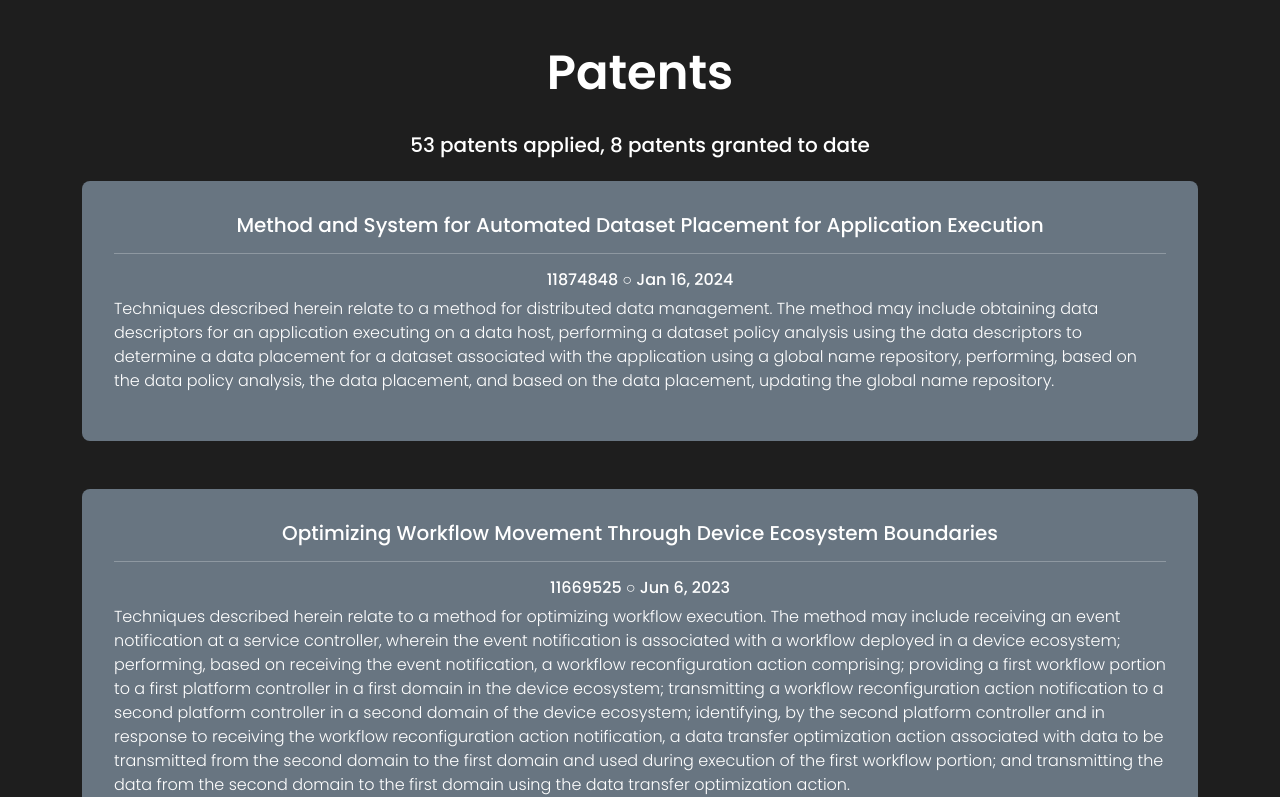
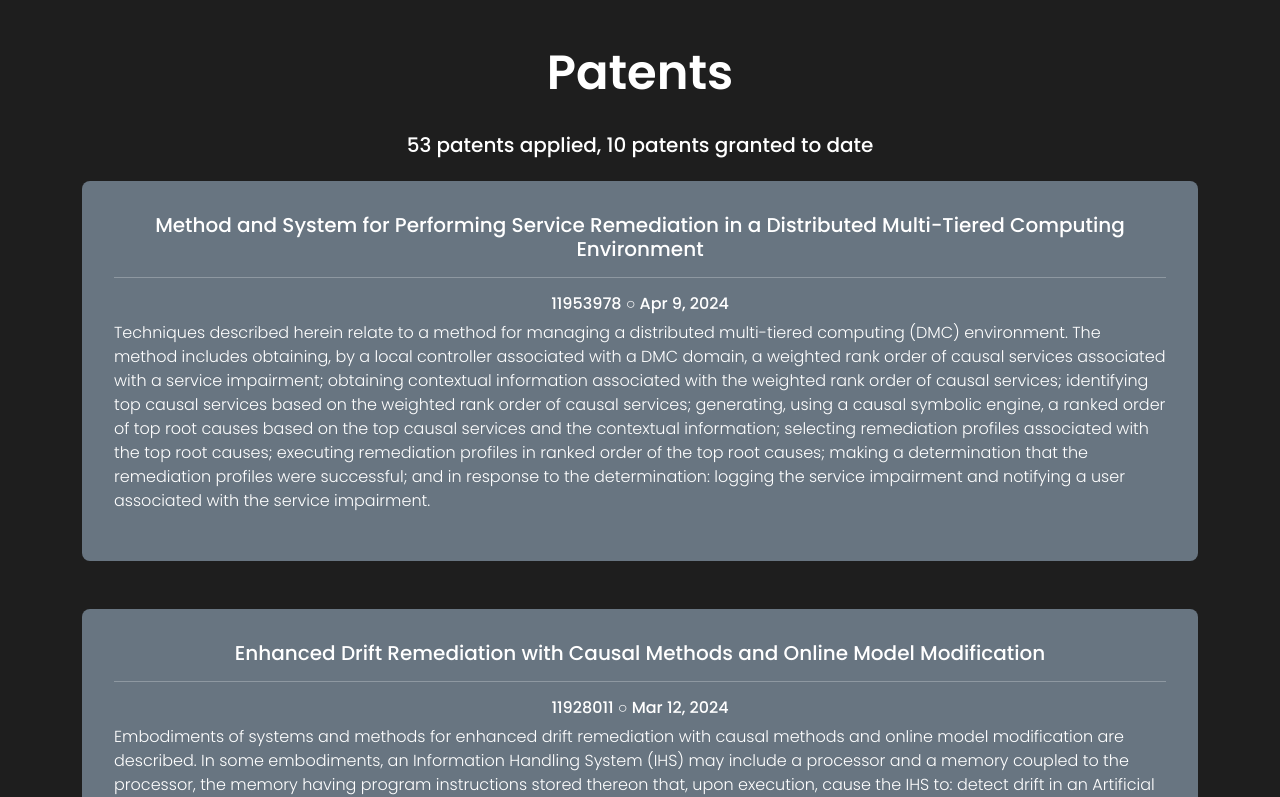
Before and after one commit to nicolewhitee/jw-portfolio, a React (Create React App) app: page / in a window 1280 px wide. Shown: the part 4040-4837 px from the top of the page. Built offline with nearby package versions, Linux system fonts and the light colour scheme.

Commit message:
Swap edge compute and sw arch logos and update patents

```diff
--- a/src/components/Patents/patents.js
+++ b/src/components/Patents/patents.js
@@ -15,7 +15,7 @@ const Patents = () => {
         <>
             <section id='patents'>
                 <div className="headerTitle" aria-level="1" role="heading">Patents</div>
-                <div className="h5 mb-4">53 patents applied, 8 patents granted to date</div>
+                <div className="h5 mb-4">53 patents applied, 10 patents granted to date</div>
                 <div className="container">
                     <div className="row display-flex g-5">
                         {patentsArray.slice(0, next).map((patent, index) => {
--- a/src/components/Patents/patentsArray.js
+++ b/src/components/Patents/patentsArray.js
@@ -1,24 +1,33 @@
 const patentsArray = [
+    {
+        title: 'Method and System for Performing Service Remediation in a Distributed Multi-Tiered Computing Environment',
+        patentId: '11953978',
+        dateIssued: 'Apr 9, 2024',
+        description: 'Techniques described herein relate to a method for manag­ing a distributed multi-tiered computing (DMC) environ­ment. The method includes obtaining, by a local controller associated with a DMC domain, a weighted rank order of causal services associated with a service impairment; obtain­ing contextual information associated with the weighted rank order of causal services; identifying top causal services based on the weighted rank order of causal services; gen­erating, using a causal symbolic engine, a ranked order of top root causes based on the top causal services and the contextual information; selecting remediation profiles asso­ciated with the top root causes; executing remediation profiles in ranked order of the top root causes; making a determination that the remediation profiles were successful; and in response to the determination: logging the service impairment and notifying a user associated with the service impairment.'
+    },
+    {
+        title: 'Enhanced Drift Remediation with Causal Methods and Online Model Modification',
+        patentId: '11928011',
+        dateIssued: 'Mar 12, 2024',
+        description: 'Embodiments of systems and methods for enhanced drift remediation with causal methods and online model modification are described. In some embodiments, an Information Handling System (IHS) may include a processor and a memory coupled to the processor, the memory having program instructions stored thereon that, upon execution, cause the IHS to: detect drift in an Artificial Intelligence (AI) or Machine Learning (ML) model configured to make a prediction or a causal reasoning graphical or structural inference based upon input data, identify a root cause of the drift, and tag the input data with an indication of the root cause.'
+    },
     {
         title: 'Method and System for Automated Dataset Placement for Application Execution',
         patentId: '11874848',
         dateIssued: 'Jan 16, 2024',
         description: 'Techniques described herein relate to a method for distributed data management. The method may include obtaining data descriptors for an application executing on a data host, performing a dataset policy analysis using the data descriptors to determine a data placement for a dataset associated with the application using a global name repository, performing, based on the data policy analysis, the data placement, and based on the data placement, updating the global name repository.',
-        cardStyle: 'patentCardLightBlue'
     },
     {
         title: 'Optimizing Workflow Movement Through Device Ecosystem Boundaries',
         patentId: '11669525',
         dateIssued: 'Jun 6, 2023',
         description: 'Techniques described herein relate to a method for ­optimizing workflow execution. The method may include receiving an event notification at a service controller, wherein the event notification is associated with a workflow deployed in a device ecosystem; performing, based on receiving the event notification, a workflow reconfiguration action com­prising; providing a first workflow portion to a first platform controller in a first domain in the device ecosystem; trans­mitting a workflow reconfiguration action notification to a second platform controller in a second domain of the device ecosystem; identifying, by the second platform controller and in response to receiving the workflow reconfiguration action notification, a data transfer optimization action asso­ciated with data to be transmitted from the second domain to the first domain and used during execution of the first workflow portion; and transmitting the data from the second domain to the first domain using the data transfer optimi­zation action.',
-        cardStyle: 'patentCardLightBlue'
     },
     {
         title: 'Continuous Integration and Continuous Delivery Pipeline Data for Workflow Deployment',
         patentId: '11669315',
         dateIssued: 'Jun 6, 2023',
         description: 'Techniques described herein relate to a method for using pipeline data for deploying workflows. The method may include determining that a pipeline testing trigger occurred for a workflow; decomposing a pipeline testing manifest of the workflow; generating a testing execution plan using the decomposed workflow; adding instrumentation to the testing execution plan; determining that the instrumented testing execution plan is valid; deploying computing devices within a CI/CD pipeline ecosystem for performing the instrumented testing execution plan; capturing deployment logs; initiating telemetry capture; executing pipeline testing of the work­ flow based on the instrumented testing execution plan; generating a pipeline deployment information set based on the pipeline testing; and providing the pipeline deployment information set to an orchestrator of a production device ecosystem.',
-        cardStyle: 'patentCardLightBlue'
     },
     {
         title: 'Multi-Level Workflow Scheduling Using Meta-Heuristic and Heuristic Algorithms',
@@ -156,11 +165,6 @@ const patentsArray = [
         dateIssued: 'Apr 15, 2022'
     },
     {
-        title: 'Method and System for Performing Service Remediation in a Distributed Multi-Tiered Computing Environment',
-        patentId: '17/722087',
-        dateIssued: 'Apr 15, 2022'
-    },
-    {
         title: 'Method and System for Performing Domain Level Scheduling of an Application in a Distributed Multi-Tiered Computing Environment',
         patentId: '17/721987',
         dateIssued: 'Apr 15, 2022'
@@ -204,11 +208,6 @@ const patentsArray = [
         title: 'Edge Day Zero Secure Infrastructure Provisioning with Autonomic Methods',
         patentId: '17/454170',
         dateIssued: 'Nov 9, 2021'
-    },
-    {
-        title: 'Enhanced Drift Remediation with Causal Methods and Online Model Modification',
-        patentId: '17/507986',
-        dateIssued: 'Oct 22, 2021'
     },
     {
         title: 'Unsupervised Data Characterization Utilizing Drift',
```
Also changed, not shown: src/assets/edge-computing.png, src/assets/sw-arch.png.
